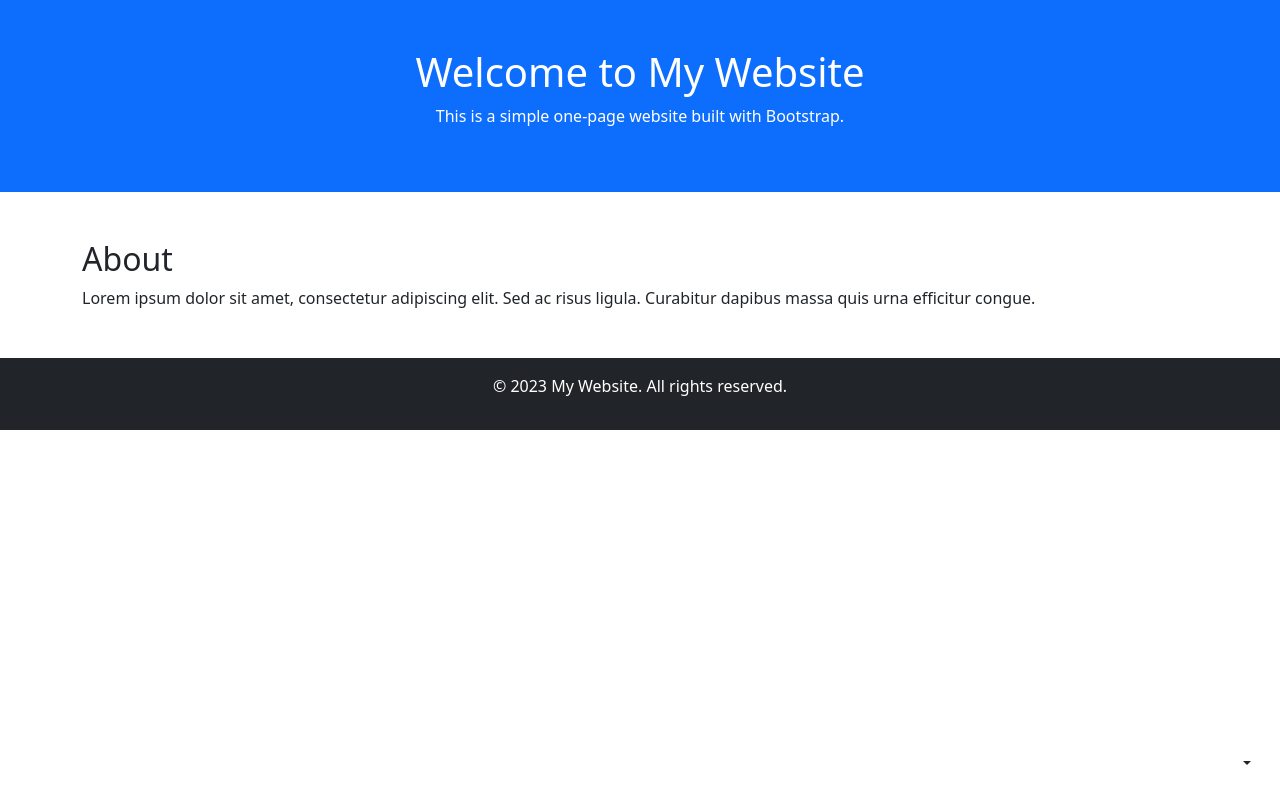
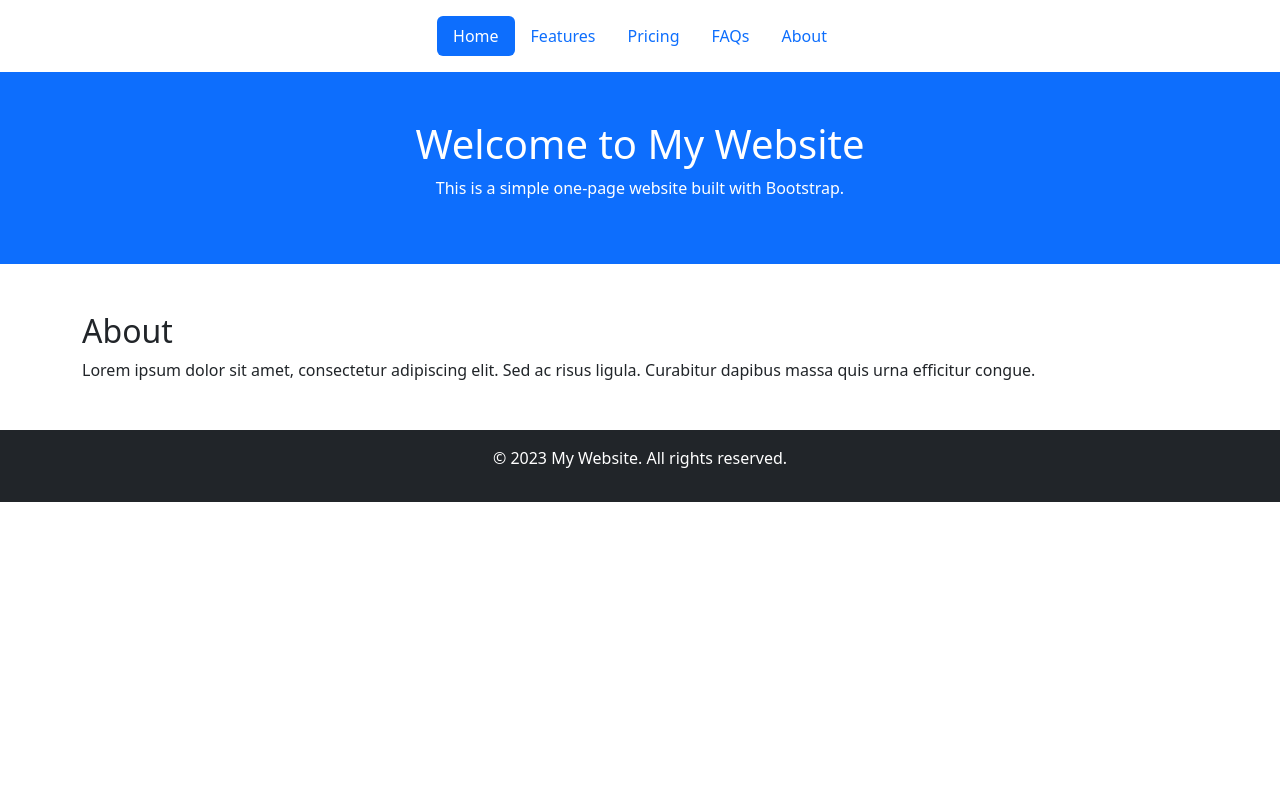
Before and after one commit to DividedGibon/DividedGibon.github.io, a plain HTML site: page index.html in a window 1280 px wide. Drawn offline with Linux system fonts and the light colour scheme.

Commit message:
Update index.html

```diff
--- a/index.html
+++ b/index.html
@@ -16,16 +16,18 @@
 
 </head>
 <body>
-    <div class="dropdown position-fixed bottom-0 end-0 mb-3 me-3 bd-mode-toggle">
-      <button class="btn btn-bd-primary py-2 dropdown-toggle d-flex align-items-center"
-              id="bd-theme"
-              type="button"
-              aria-expanded="false"
-              data-bs-toggle="dropdown"
-              aria-label="Toggle theme (auto)">
-        <svg class="bi my-1 theme-icon-active" width="1em" height="1em"><use href="#circle-half"></use></svg>
-        <span class="visually-hidden" id="bd-theme-text">Toggle theme</span>
-      </button>
+  <div class="container">
+    <header class="d-flex justify-content-center py-3">
+      <ul class="nav nav-pills">
+        <li class="nav-item"><a href="#" class="nav-link active" aria-current="page">Home</a></li>
+        <li class="nav-item"><a href="#" class="nav-link">Features</a></li>
+        <li class="nav-item"><a href="#" class="nav-link">Pricing</a></li>
+        <li class="nav-item"><a href="#" class="nav-link">FAQs</a></li>
+        <li class="nav-item"><a href="#" class="nav-link">About</a></li>
+      </ul>
+    </header>
+  </div>
+
       <ul class="dropdown-menu dropdown-menu-end shadow" aria-labelledby="bd-theme-text">
         <li>
           <button type="button" class="dropdown-item d-flex align-items-center" data-bs-theme-value="light" aria-pressed="false">
```
